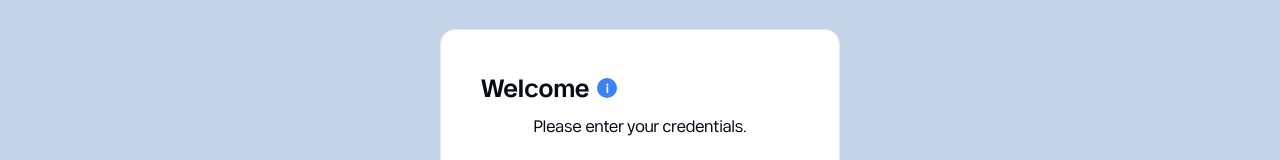
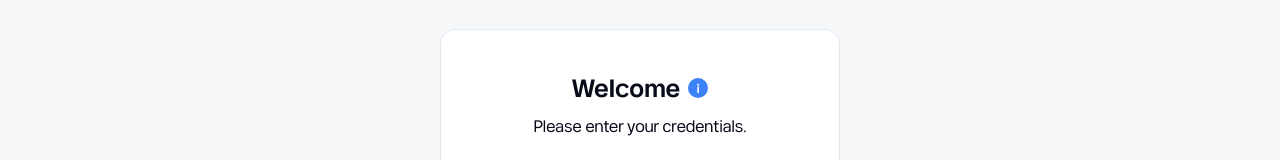
Before and after one commit to mehmetbacik/car-rental, a Nuxt app: page /login in a window 1280 px wide. Shown: the part 191-351 px from the top of the page. Built offline with nearby package versions, Linux system fonts and the light colour scheme.

Commit message:
style: improve login page styling
Enhanced the styling of the login page.

```diff
--- a/app/pages/login/index.vue
+++ b/app/pages/login/index.vue
@@ -4,9 +4,9 @@ import DemoAccounts from "./components/DemoAccounts.vue";
 </script>
 
 <template>
-  <div class="login-container">
-    <div class="login-card card">
-      <div class="login-header">
+  <div class="loginPage container">
+    <div class="loginCard">
+      <div class="loginHeader">
         <h2>Welcome</h2>
         <DemoAccounts />
       </div>
--- a/app/styles/pages/_login.scss
+++ b/app/styles/pages/_login.scss
@@ -1,15 +1,17 @@
-.login-container {
+.loginPage {
   display: flex;
   align-items: center;
   justify-content: center;
   min-height: 80vh;
-  background: $secondary-200;
-}
-.login-card {
+  .loginCard {
     width: 100%;
     max-width: 400px;
     padding: $spacing-unit * 12;
     text-align: center;
+    background: $color-white;
+    padding: $spacing-unit * 10;
+    border-radius: 15px;
+    border: 1px solid $secondary-100;
     h2 {
       margin-bottom: $spacing-unit * 2;
       color: $secondary-800;
@@ -18,7 +20,19 @@
       color: $secondary-800;
       margin-bottom: $spacing-unit * 8;
     }
+    .loginHeader {
+      display: flex;
+      align-items: center;
+      justify-content: center;
+      gap: $spacing-unit * 2;
+      margin-bottom: $spacing-unit * 2;
+      h2 {
+        margin: 0;
       }
+    }
+  }
+}
+
 .input-group {
   text-align: left;
   margin-bottom: $spacing-unit * 6;
@@ -44,17 +58,6 @@
   color: $error-600;
   font-size: $font-size-base * 0.85;
   margin-bottom: $spacing-unit * 4;
-}
-
-.login-header {
-  display: flex;
-  align-items: center;
-  gap: 0.5rem;
-  margin-bottom: 0.5rem;
-
-  h2 {
-    margin: 0;
-  }
 }
 
 .demo-info {
@@ -147,8 +150,8 @@
   display: flex;
   align-items: center;
   justify-content: space-between;
-  gap: .5rem;
-  margin-top: .35rem;
+  gap: 0.5rem;
+  margin-top: 0.35rem;
 }
 
 .copy-btn {
@@ -165,7 +168,7 @@
   background: #f3f4f6;
   cursor: pointer;
 
-  transition: .2s;
+  transition: 0.2s;
 }
 
 .copy-btn:hover {
@@ -173,5 +176,5 @@
 }
 
 .copy-btn:active {
-  transform: scale(.95);
+  transform: scale(0.95);
 }
```
Lines whose indentation alone changed are shown as unchanged.
